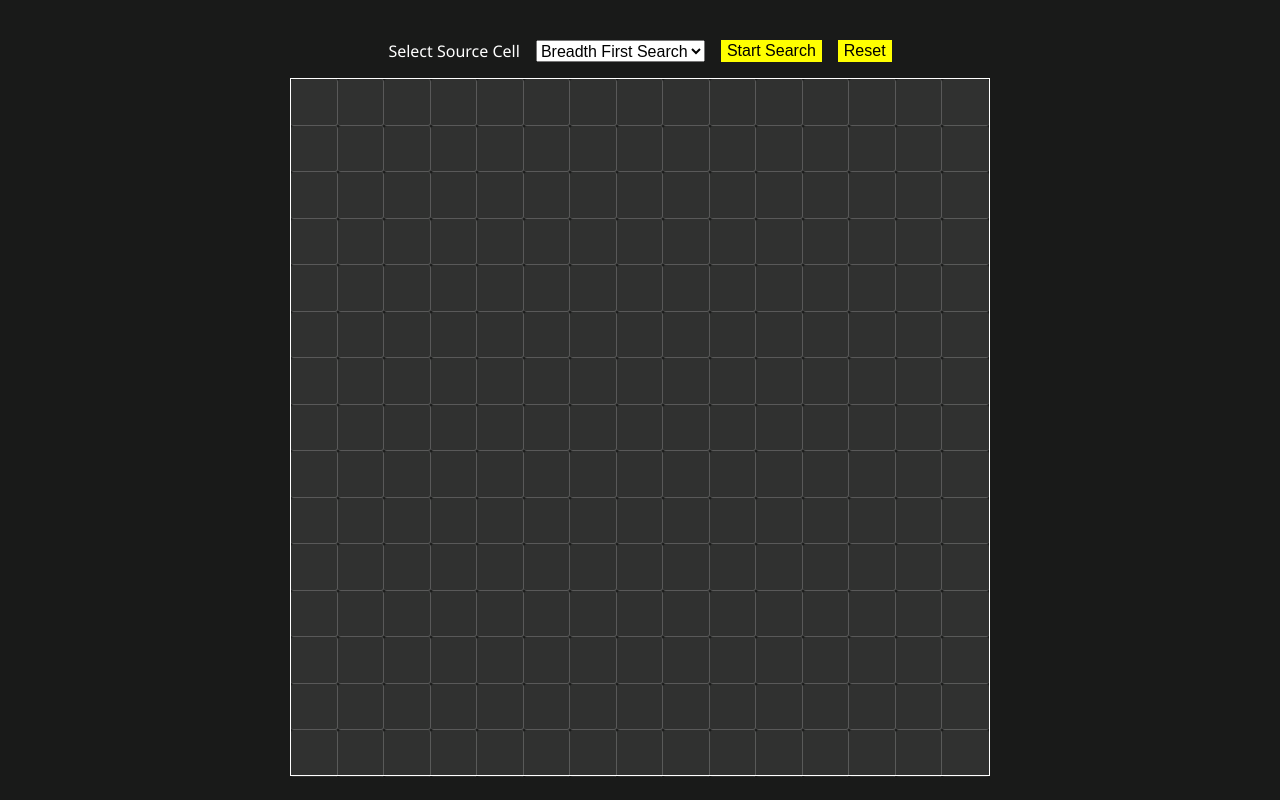
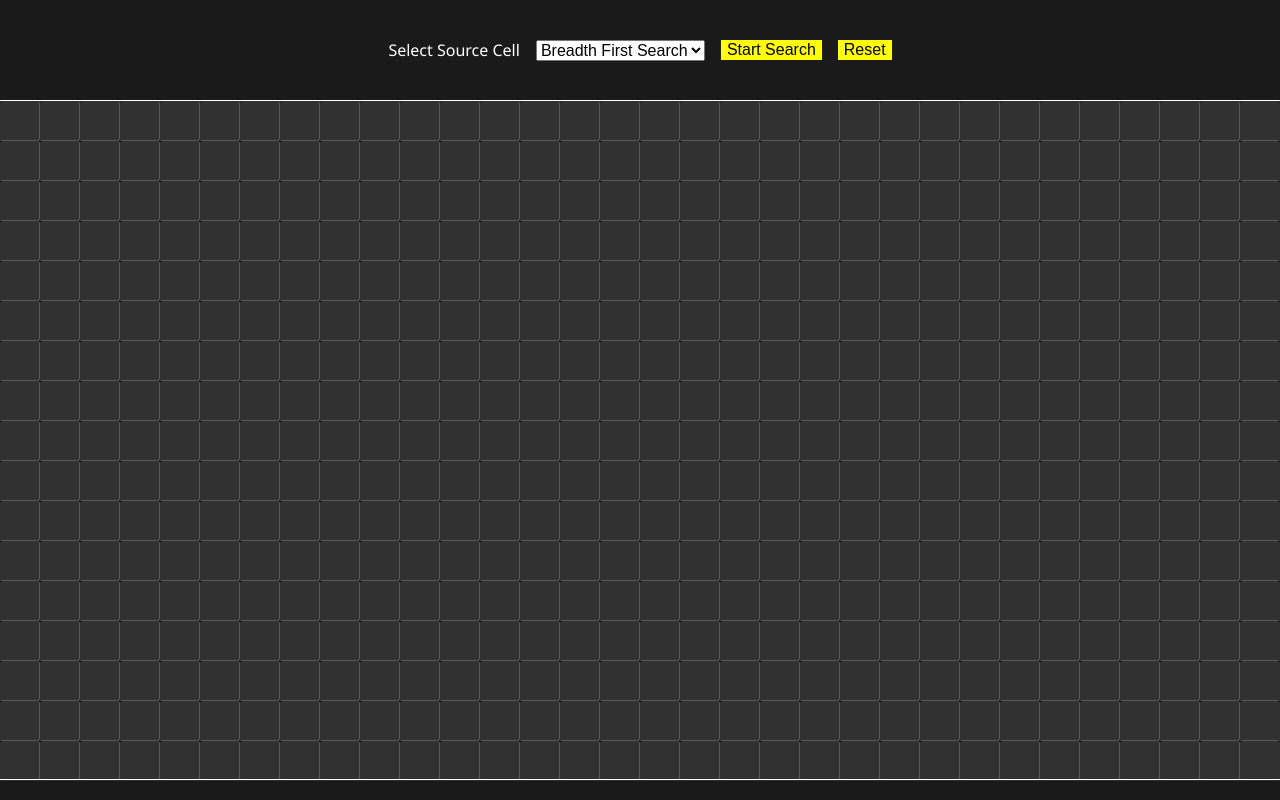
Before and after one commit to billafy/graph-visualizer, a React (Create React App) app: page / in a window 1280 px wide. Built offline with nearby package versions, Linux system fonts and the light colour scheme.

Commit message:
'dynamic-graph-size'

```diff
--- a/src/Graph.js
+++ b/src/Graph.js
@@ -1,15 +1,21 @@
 import React, { useState, useEffect, useRef } from "react";
 import "./graph.scss";
-import { squareEuclidean, squareManhattan, moves, isInRange } from "./utils";
+import { squareEuclidean, squareManhattan, isInRange, delay } from "./utils";
+import {
+	moves,
+	backtrackSpeed,
+	searchSpeed,
+	cellSize,
+	graphHeight,
+} from "./constants";
 import PriorityQueue from "js-priority-queue";
-
-const delay = (ms) => new Promise((res) => setTimeout(res, ms));
-
-const searchSpeed = 15, backtrackSpeed = 100;
 
 const Graph = () => {
 	const [graph, setGraph] = useState([]);
-	const [graphSize, setGraphSize] = useState(15);
+	const [graphSize, setGraphSize] = useState([
+		graphHeight / cellSize,
+		window.innerWidth / cellSize,
+	]);
 	const [points, setPoints] = useState({ src: [-1, -1], dest: [-1, -1] });
 	const [searching, setSearching] = useState(false);
 	const [algorithm, setAlgorithm] = useState("Breadth First Search");
@@ -103,12 +109,13 @@
 			if (x === points.dest[0] && y === points.dest[1]) break;
 			_graph[x][y].explored = true;
 			moves.forEach(([i, j]) => {
-				if (isInRange(x + i, y + j, graphSize)) {
-					if (isVisitable(_graph, x + i, y + j)) {
+				if (
+					isInRange(x + i, y + j, graphSize) &&
+					isVisitable(_graph, x + i, y + j)
+				) {
 					_graph[x + i][y + j].visited = true;
 					_graph[x + i][y + j].prev = [x, y];
 					queue.push([x + i, y + j]);
-					}
 				}
 			});
 			setGraph([..._graph]);
@@ -142,9 +149,9 @@
 		return reached;
 	};
 
-	const dfs = () => {
+	const dfs = async () => {
 		let _graph = graph;
-		dfsUtil(_graph, points.src[0], points.src[1]);
+		await dfsUtil(_graph, points.src[0], points.src[1]);
 	};
 
 	const aStar = async (type) => {
@@ -164,12 +171,13 @@
 			[x, y] = pq.dequeue();
 			_graph[x][y].explored = true;
 			moves.forEach(([i, j]) => {
-				if (isInRange(x + i, y + j, graphSize)) {
-					if (isVisitable(_graph, x + i, y + j)) {
+				if (
+					isInRange(x + i, y + j, graphSize) &&
+					isVisitable(_graph, x + i, y + j)
+				) {
 					_graph[x + i][y + j].visited = true;
 					_graph[x + i][y + j].prev = [x, y];
 					pq.queue([x + i, y + j]);
-					}
 				}
 			});
 			setGraph([..._graph]);
@@ -190,9 +198,9 @@
 
 	const defaultGraph = () => {
 		let _graph = [];
-		for (let i = 0; i < graphSize; ++i) {
+		for (let i = 0; i < graphSize[0]; ++i) {
 			_graph.push([]);
-			for (let j = 0; j < graphSize; ++j)
+			for (let j = 0; j < graphSize[1]; ++j)
 				_graph[i].push({
 					visited: false,
 					prev: [-1, -1],
@@ -201,13 +209,24 @@
 					obstacle: false,
 				});
 		}
-		setGraph(_graph);
+		setGraph([..._graph]);
 		setPoints({ src: [-1, -1], dest: [-1, -1] });
 	};
 
+	const changeGraphSize = () => {
+		setGraphSize([...[graphSize[0], window.innerWidth / cellSize]]);
+	};
+
+	useEffect(() => {
+		window.addEventListener("resize", changeGraphSize);
+		return () => {
+			window.removeEventListener("resize", changeGraphSize);
+		};
+	}, []);
+
 	useEffect(() => {
 		defaultGraph();
-	}, []);
+	}, [graphSize]);
 
 	return (
 		<div className="graph-container">
@@ -225,21 +244,19 @@
 				<button onClick={search} disabled={searching}>
 					Start Search
 				</button>
-				<button onClick={defaultGraph} disabled={searching}>Reset</button>
+				<button onClick={defaultGraph} disabled={searching}>
+					Reset
+				</button>
 			</p>
 			<div
 				className="graph"
 				ref={graphRef}
-				style={
-					graphRef.current
-						? { height: graphRef.current.clientWidth }
-						: {}
-				}
+				style={{ height: `${graphHeight}px` }}
 			>
 				{graph.map((row, i) => {
 					return (
 						<div className="row" key={i}>
-							{graph.map((cell, j) => {
+							{graph[i].map((cell, j) => {
 								const cellClass = getCellClass(i, j);
 								return (
 									<div
@@ -252,12 +269,8 @@
 										}`}
 										key={j}
 										style={{
-											width:
-												graphRef.current.clientWidth /
-												graphSize,
-											height:
-												graphRef.current.clientWidth /
-												graphSize,
+											height: `${cellSize}px`,
+											width: `${cellSize}px`,
 										}}
 										onClick={() => selectCell(i, j)}
 										onMouseEnter={(event) =>
--- /dev/null
+++ b/src/constants.js
@@ -0,0 +1,5 @@
+export const moves = [[1, 0], [0, 1], [-1, 0], [0, -1]];
+export const searchSpeed = 1;
+export const backtrackSpeed = 100;
+export const cellSize = 40;
+export const graphHeight = 680;
--- a/src/graph.scss
+++ b/src/graph.scss
@@ -1,14 +1,15 @@
 .graph-container {
 	display: flex;
-	justify-content: center;
-	align-items: center;
 	flex-direction: column;
-	height: 100vh;
 	font-family: "Segoe UI";
 	.info {
 		display: flex;
+		justify-content: center;
+		align-items: center;
+		margin: 0px;
 		gap: 1rem;
 		color: white;
+		height: 100px;
 		button {
 			background: yellow;
 			border: 0px;
@@ -19,17 +20,16 @@
 		}
 	}
 	.graph {
-		height: 700px;
-		width: 700px;
-		max-width: 95%;
-		border: 1px solid white;
+		width: 100%;
+		border-top: 1px solid white;
+		border-bottom: 1px solid white;
 		.row {
 			display: flex;
 			.cell {
 				border: 1px solid rgba(255, 255, 255, 0.2);
 				border-width: 0px 1px 1px 0px;
 				background: rgba(255, 255, 255, 0.1);
-				transition: 0.3s all ease;
+				transition: 0.1s all ease;
 				border-radius: 3px;
 				&:last-child {
 					border-right: 0px;
--- a/src/utils.js
+++ b/src/utils.js
@@ -1,29 +1,31 @@
 export const squareEuclidean = (n, x, y) => {
 	let dist = [];
-	for(let i = 0; i < n; ++i) {
+	for (let i = 0; i < n[0]; ++i) {
 		dist.push([]);
-		for(let j = 0; j < n; ++j) {
-			const xDif = Math.abs(i - x), yDif = Math.abs(j - y);
+		for (let j = 0; j < n[1]; ++j) {
+			const xDif = Math.abs(i - x),
+				yDif = Math.abs(j - y);
 			dist[i].push(Math.sqrt(xDif * xDif + yDif * yDif));
 		}
 	}
 	return dist;
-}
+};
 
 export const squareManhattan = (n, x, y) => {
 	let dist = [];
-	for(let i = 0; i < n; ++i) {
+	for (let i = 0; i < n[0]; ++i) {
 		dist.push([]);
-		for(let j = 0; j < n; ++j) {
-			const xDif = Math.abs(i - x), yDif = Math.abs(j - y);
+		for (let j = 0; j < n[1]; ++j) {
+			const xDif = Math.abs(i - x),
+				yDif = Math.abs(j - y);
 			dist[i].push(xDif + yDif);
 		}
 	}
 	return dist;
-}
+};
 
-export const moves = [[1, 0], [0, 1], [-1, 0], [0, -1]];
+export const delay = (ms) => new Promise((res) => setTimeout(res, ms));
 
 export const isInRange = (x, y, n) => {
-	return x >= 0 && x < n && y >= 0 && y < n;
-}
+	return x >= 0 && x < n[0] && y >= 0 && y < n[1];
+};
```
Lines whose indentation alone changed are shown as unchanged.
